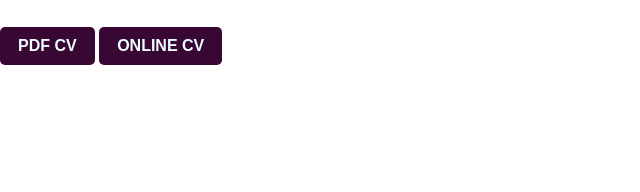
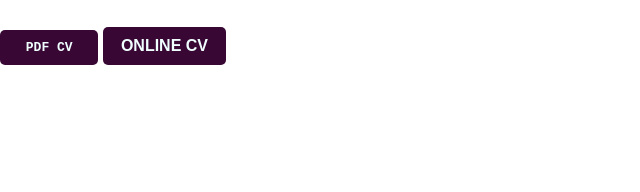
Before and after one commit to Archana4290/portfolio, a plain HTML site: page index.html in a window 1280 px wide. Shown: the part 321-513 px from the top of the page, 0-640 px from the left. Drawn offline with Linux system fonts and the light colour scheme.

Commit message:
Update index.html

```diff
--- a/index.html
+++ b/index.html
@@ -26,7 +26,7 @@
         <div class="info">
             <h1>Hi, I am <span>Archana</span>.</h1>
             <h3>This is my official <span>portfolio website</span> showering all <br> Details and work experiences about me</h3>
-             <a href="archana_2025.pdf"> PDF CV </a>
+             <a href="archana_2025.pdf"> <pre> PDF CV </pre></a>
             <a href="https://archana4290.github.io/cv/">ONLINE CV</a>
 
 
```
